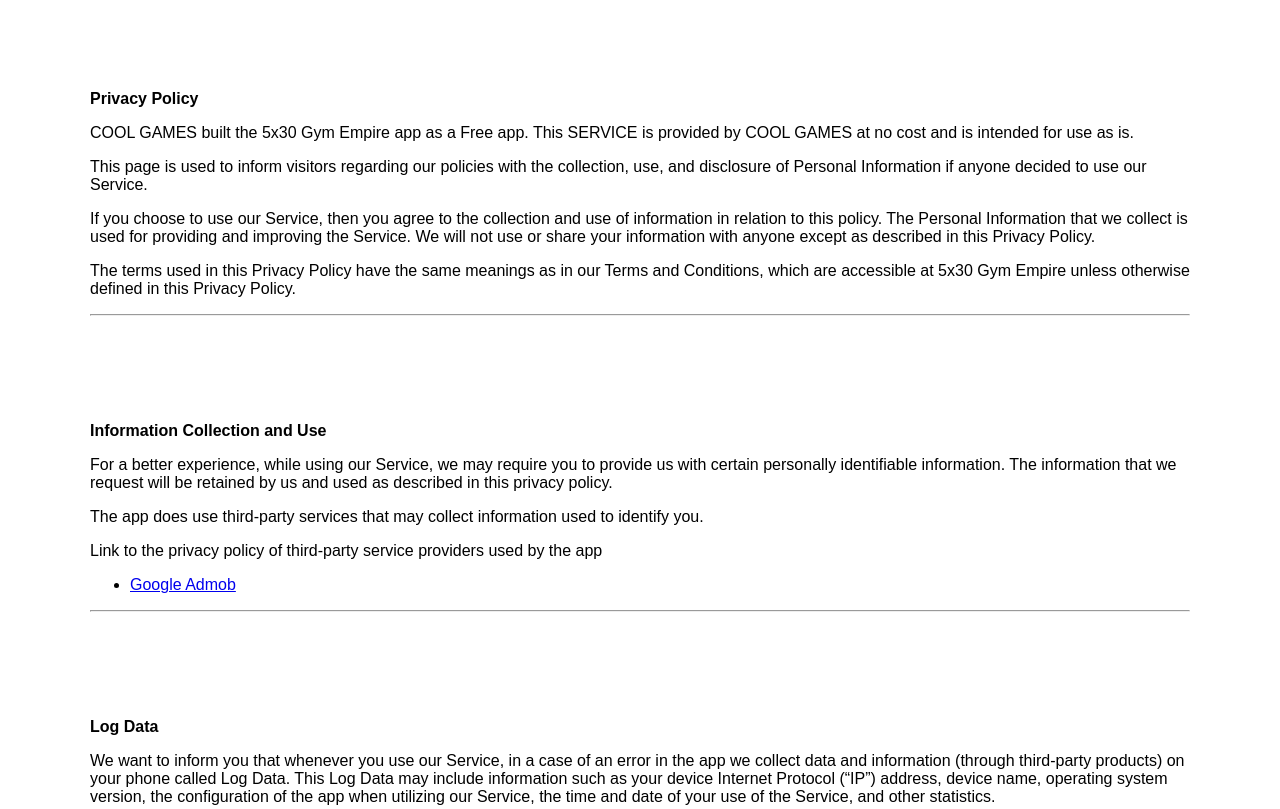
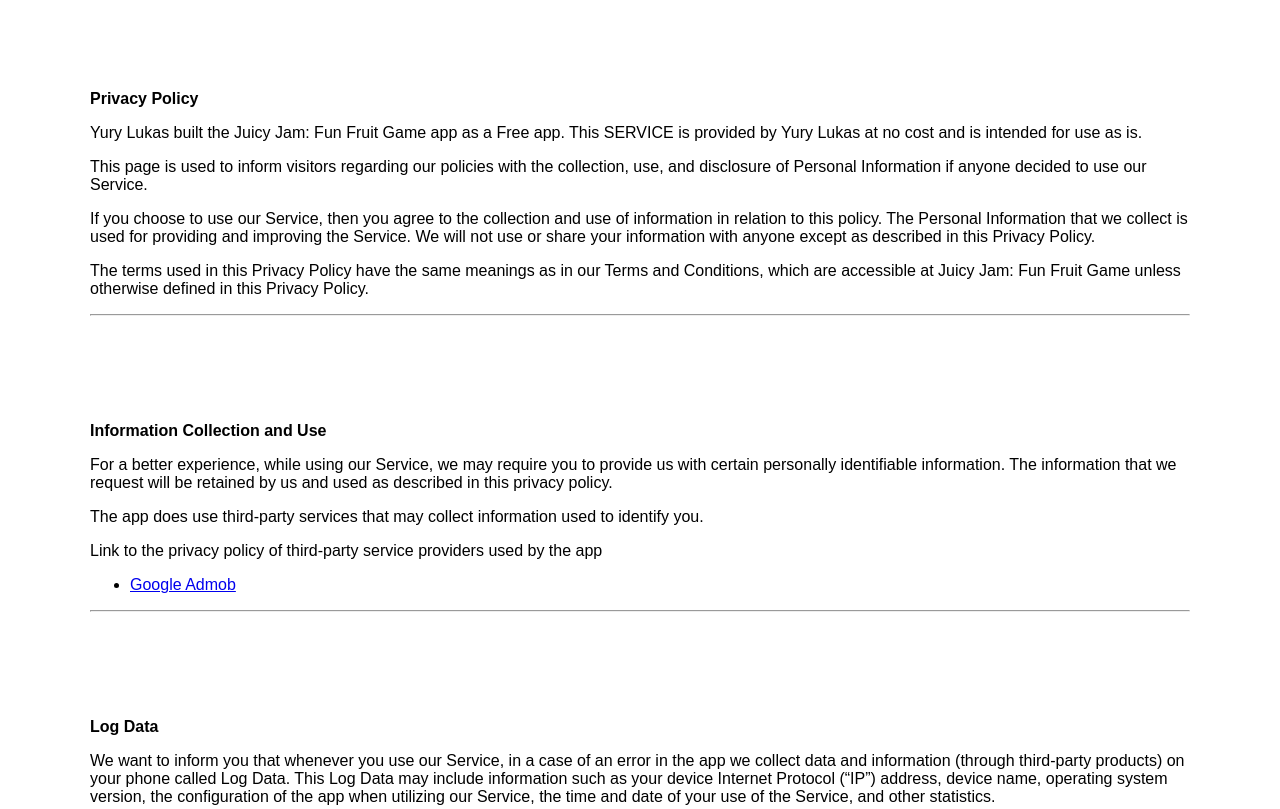
Before and after one commit to Lobster1234T/5x30-Gym-Impery-PrivatePolicy, a plain HTML site: page index.html in a window 1280 px wide. Shown: the top 809 px of the page. Drawn offline with Linux system fonts and the light colour scheme.

Commit message:
Change company and app names in index.html
Updated company and app names in the privacy policy.

```diff
--- a/index.html
+++ b/index.html
@@ -186,9 +186,9 @@
 		</p>
 	</div>
 	<script>
-		const company_Name = 'COOL GAMES'
-		const app_Name = '5x30 Gym Empire'
-		const effective_Date = '2025-01-30'
+		const company_Name = 'Yury Lukas'
+		const app_Name = 'Juicy Jam: Fun Fruit Game'
+		const effective_Date = '2025-12-06'
 		const email = 'towerdefense9999@gmail.com'
 
 		var elements = document.getElementsByClassName("company_Name")
```
